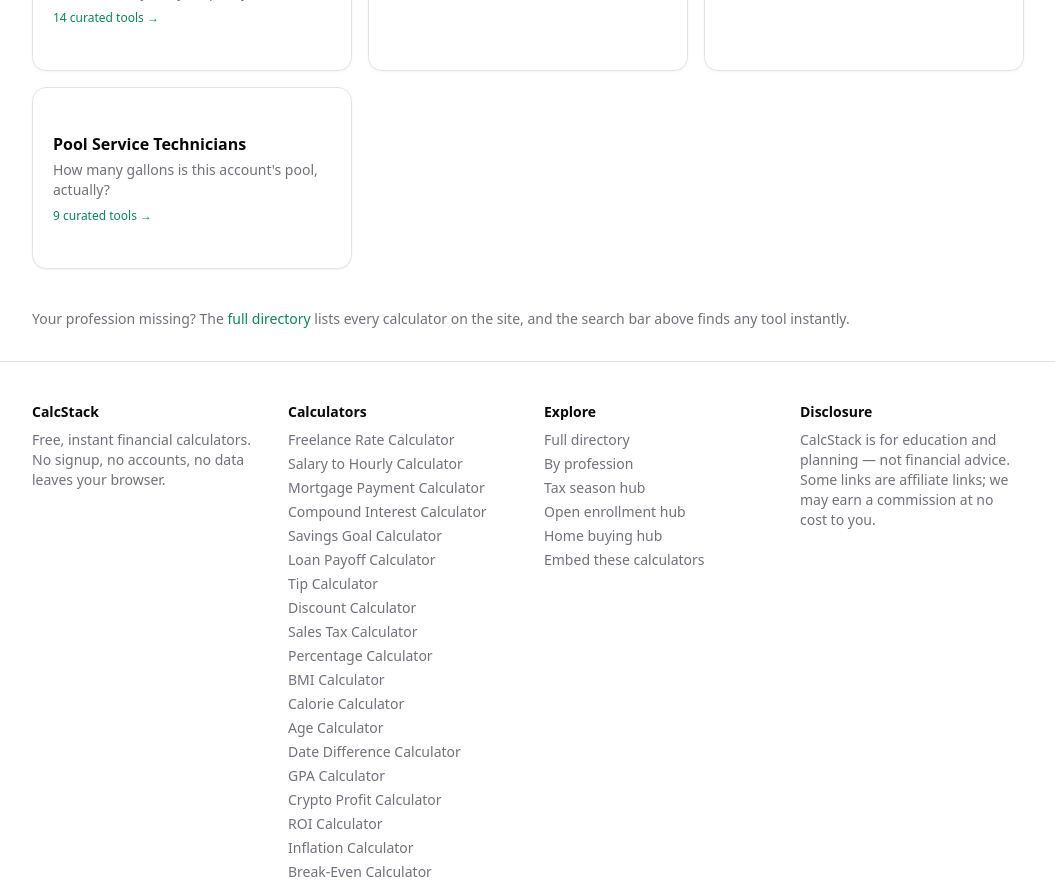
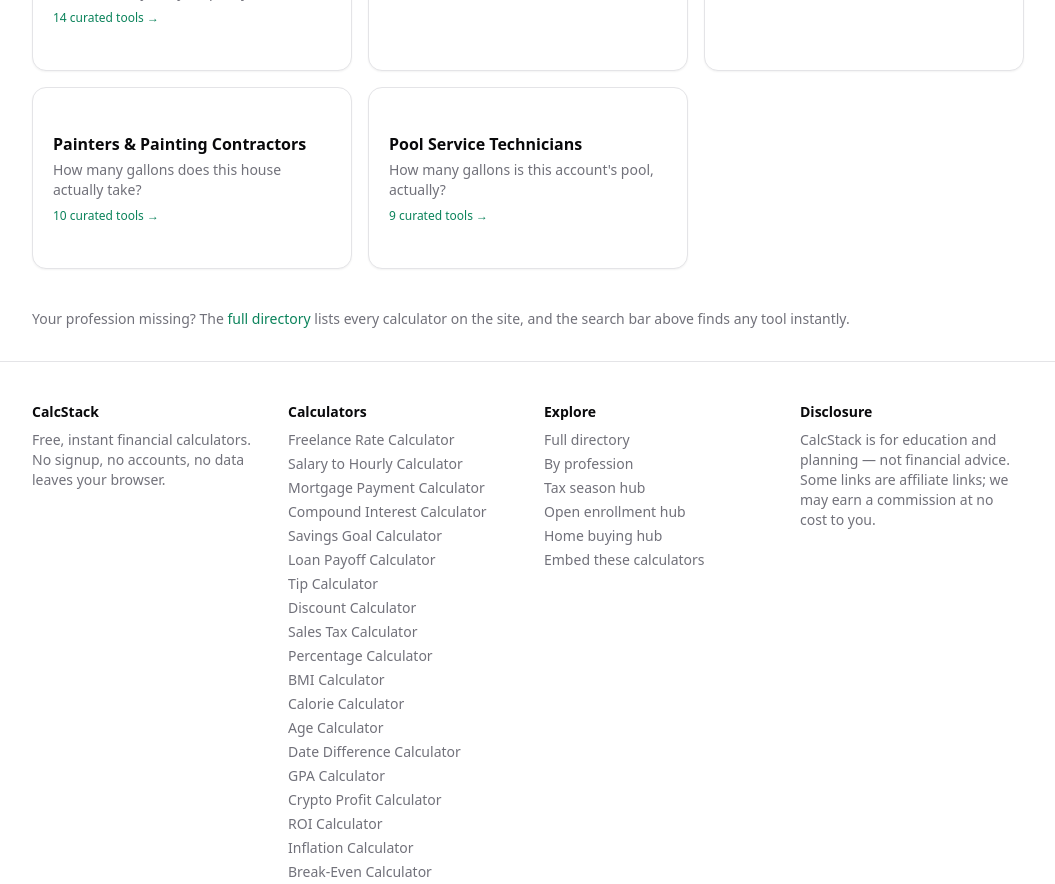
Before and after one commit to LIMENHelix/calcstack, a React (Vite) app: page /for in a window 1280 px wide. Shown: the part 2200-3084 px from the top of the page, without its empty margins (112-1167 px from the left). Built offline with nearby package versions, Linux system fonts and the light colour scheme.

Commit message:
Add painters persona landing page; homepage features landscaper + framer tools

```diff
--- a/src/data/personas.ts
+++ b/src/data/personas.ts
@@ -1230,6 +1230,44 @@ export const PERSONAS: Persona[] = [
     ],
   },
   {
+    slug: 'painters',
+    job: 'Painters & Painting Contractors',
+    title: 'Calculators for Painters — Coverage, Materials & Bid Math',
+    description: 'Free tools for painters: paint and drywall quantities from room dimensions, wallpaper rolls, and the business math — bid sheets, markup vs margin, and the hourly rate floor that keeps a one-man shop profitable.',
+    hero: 'A paint bid is coverage math plus time math: gallons from wall area, hours from prep and coats. Get either side wrong and the job pays you less than the last one. These calculators do the coverage side instantly so the bid conversation starts from a real number.',
+    questions: [
+      'How many gallons does this house actually take?',
+      'What do I quote per square foot and still make money?',
+      'Is my markup giving me the margin I think it is?',
+    ],
+    calcSlugs: [
+      'paint-calculator',
+      'drywall-calculator',
+      'wallpaper-calculator',
+      'bid-sheet-calculator',
+      'markup-margin-calculator',
+      'freelance-rate-calculator',
+      'break-even-calculator',
+      'salary-to-hourly-calculator',
+      'paycheck-calculator',
+      'loan-payoff-calculator',
+    ],
+    faq: [
+      {
+        q: 'How much paint does a room really need?',
+        a: 'A gallon covers roughly 350–400 sq ft per coat. A 12×14 room with 8-ft ceilings has about 400 sq ft of wall after door and window deductions — one gallon per coat, two coats for color changes. The paint calculator does the deduction math and coat count so the order is right the first time.',
+      },
+      {
+        q: 'What\'s the difference between markup and margin on a paint job?',
+        a: 'A 50% markup on $1,000 of cost gives a $1,500 price — which is only a 33% margin. Quoting "50% margin" when you mean markup is how bids come in thin. The markup-margin calculator converts both directions so the number you say is the number you get.',
+      },
+      {
+        q: 'What should a self-employed painter charge per hour?',
+        a: 'Start from the rate floor: target income plus insurance, vehicle, ladders, sprayer maintenance, and marketing, divided by realistic billable hours — typically 55–65% of the week, because estimates, color consultations, and prep runs don\'t bill. The freelance rate calculator builds that floor from your actual numbers.',
+      },
+    ],
+  },
+  {
     slug: 'pool-service-technicians',
     job: 'Pool Service Technicians',
     title: 'Calculators for Pool Service Techs — Volume, Dosing, Pump & Route Math',
--- a/src/pages/Home.tsx
+++ b/src/pages/Home.tsx
@@ -54,12 +54,12 @@ export default function Home() {
       <section className="mb-12">
         <h2 className="mb-1 text-xl font-semibold">Just shipped</h2>
         <p className="mb-4 text-sm text-muted-foreground">
-          The newest tools on the site — rafter-table math for framers, and a full residential
-          plumbing cluster: supply GPM, drain DFU, vent sizing, water heater capacity.
+          The newest tools on the site — landscapers get sod ordering and irrigation zone checks
+          (GPM capacity + precipitation rate), framers get rafter-table math.
         </p>
         <div className="grid gap-4 sm:grid-cols-2 lg:grid-cols-3">
           {CALCULATORS.filter((c) =>
-            ['rafter-length-calculator', 'stair-calculator', 'water-heater-size-calculator', 'vent-size-calculator', 'drain-size-calculator', 'superheat-subcooling-calculator'].includes(c.slug),
+            ['sod-calculator', 'irrigation-zone-calculator', 'rafter-length-calculator', 'stair-calculator', 'water-heater-size-calculator', 'vent-size-calculator'].includes(c.slug),
           ).map((c) => (
             <Link key={c.slug} to={`/calculators/${c.slug}`}>
               <Card className="h-full transition-all hover:-translate-y-0.5 hover:border-primary hover:shadow-md">
```
Also changed, not shown: 1 other file (tests, documents, lock files or other folders).
